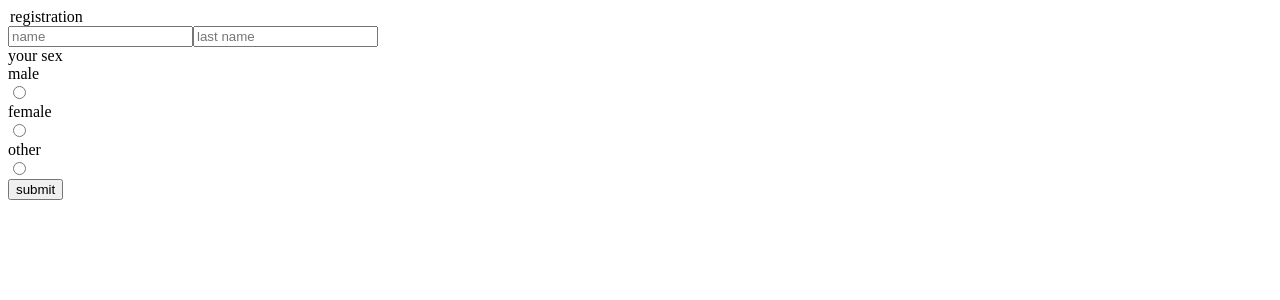
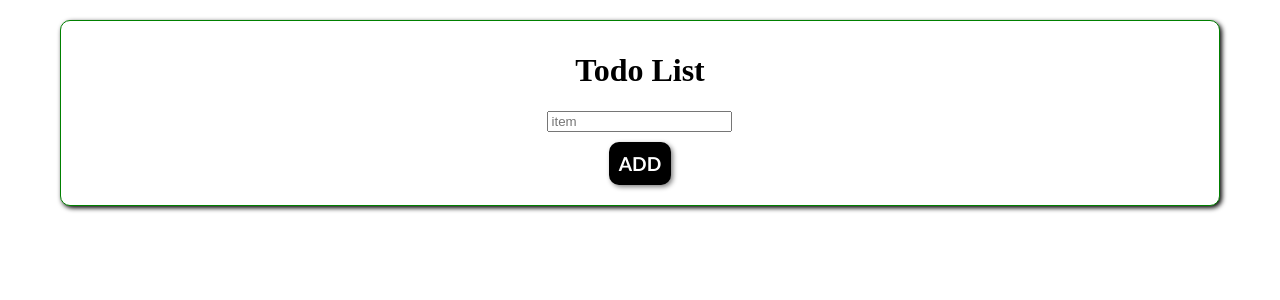
Before and after one commit to n1kalai/test-react, a React (Create React App) app: page / in a window 1280 px wide. Shown: the top 300 px of the page. Built offline with nearby package versions, Linux system fonts and the light colour scheme.

Commit message:
todoList

```diff
--- a/src/App.css
+++ b/src/App.css
@@ -1,42 +1,57 @@
-.App {
-	display: flex;
-	gap: 20px;
-}
-.languages {
-	border: solid 1px lightgray;
-	box-shadow: 0 0 10px gray;
-}
-.languages p {
-	background-color: red;
-	text-align: center;
-}
-.App img {
-	height: 200px;
-	aspect-ratio: 4/4;
-	pointer-events: none;
-}
-.number {
-	font-size: 40px;
-	text-align: center;
-}
-
-@media (prefers-reduced-motion: no-preference) {
-	.App-logo {
-		animation: App-logo-spin infinite 20s linear;
-	}
-}
-
-.App-header {
-	background-color: #282c34;
-	min-height: 100vh;
+.form{
 	display: flex;
 	flex-direction: column;
 	align-items: center;
 	justify-content: center;
-	font-size: calc(10px + 2vmin);
+	width: 90%;
+	margin: 0 auto;
+	border: green solid 1px;
+	border-radius: 10px;
+	padding: 10px;
+	margin-top: 20px;
+	margin-bottom: 20px;
+	background-color: white;
+	box-shadow: 2px 2px 5px black;
+}
+.btn{
+	cursor: pointer;
+	margin-top: 10px;
+	margin-bottom: 10px;
+	padding: 10px;
+	border-radius: 10px;
+	background-color: black;
 	color: white;
+	border: none;
+	box-shadow: 2px 2px 5px gray;
+	transition: 0.5s;
+	font-size: 1.2rem;
+	font-weight: bold;
+	text-transform: uppercase;
+	font-family: 'Trebuchet MS', 'Lucida Sans Unicode', 'Lucida Grande', 'Lucida Sans', Arial, sans-serif;
+
 }
-
-.App-link {
-	color: #61dafb;
+.form-input{
+	display: flex;
+	flex-direction: column;
+	align-items: center;
+	justify-content: center;
+	width: 90%;
 }
+.form-items{
+	display: flex;
+	flex-direction: column;
+	align-items: center;
+	justify-content: center;
+	width: 90%;
+	margin: 0 auto;
+}
+.item{
+	cursor: pointer;
+	border: black solid 1px;
+	border-radius: 10px;
+	padding: 10px;
+	background-color: gray;
+	color: white;
+	box-shadow: 2px 2px 5px gray;
+	transition: 0.5s;
+}
--- a/src/App.js
+++ b/src/App.js
@@ -3,10 +3,9 @@ import { useState } from "react";
 
 const App = () => {
 	const [user, setUser] = useState({
-		first_name: "",
-		last_name: "",
-		number: 1231231,
-		sex: "",
+		items: [],
+		itemsArr: [],
+
 	});
 
 	const handleInputChange = (event) => {
@@ -20,49 +19,38 @@ const App = () => {
 
 	const handleSubmit = (event) => {
 		event.preventDefault();
-		console.log(user);
+		setUser((prevState) => ({
+			...prevState,
+			items: [],
+			itemsArr: [...prevState.itemsArr, user.items],
+		}))
 	};
+	const handleDeleteItem = (index) => {
+		setUser((prevState) => ({
+			...prevState,
+			itemsArr: [...prevState.itemsArr.slice(0, index), ...prevState.itemsArr.slice(index + 1)],
+		}))
+	}
 
 	return (
-		<form onSubmit={handleSubmit}>
-			<legend>registration</legend>
+		<form onSubmit={handleSubmit} className="form">
+			<div className="form-input">
+			<h1 className="form-title">Todo List</h1>
 			<input
-				placeholder="name"
-				name="first_name"
-				value={user.first_name}
+				placeholder="item"
+				name="items"
+				value={user.items}
 				onChange={handleInputChange}
 			/>
-			<input
-				onChange={handleInputChange}
-				placeholder="last name"
-				name="last_name"
-				value={user.last_name}
-			/>
-			<div>
-				<div>your sex</div>
-				<div>male</div>
-				<input
-					type="radio"
-					onChange={handleInputChange}
-					value="male"
-					name="sex"
-				/>
-				<div>female</div>
-				<input
-					type="radio"
-					onChange={handleInputChange}
-					value="female"
-					name="sex"
-				/>
-				<div>other</div>
-				<input
-					type="radio"
-					onChange={handleInputChange}
-					value="other"
-					name="sex"
-				/>
+			<button onClick={handleSubmit} className="btn">add</button>
+
 			</div>
-			<button>submit</button>
+			<div className="form-items">{
+				user.itemsArr.map((item) => {
+					return <p onClick={() => handleDeleteItem(user.itemsArr.indexOf(item))} className="item">{item}</p>
+				})
+				}
+			</div>
 		</form>
 	);
 };
```
